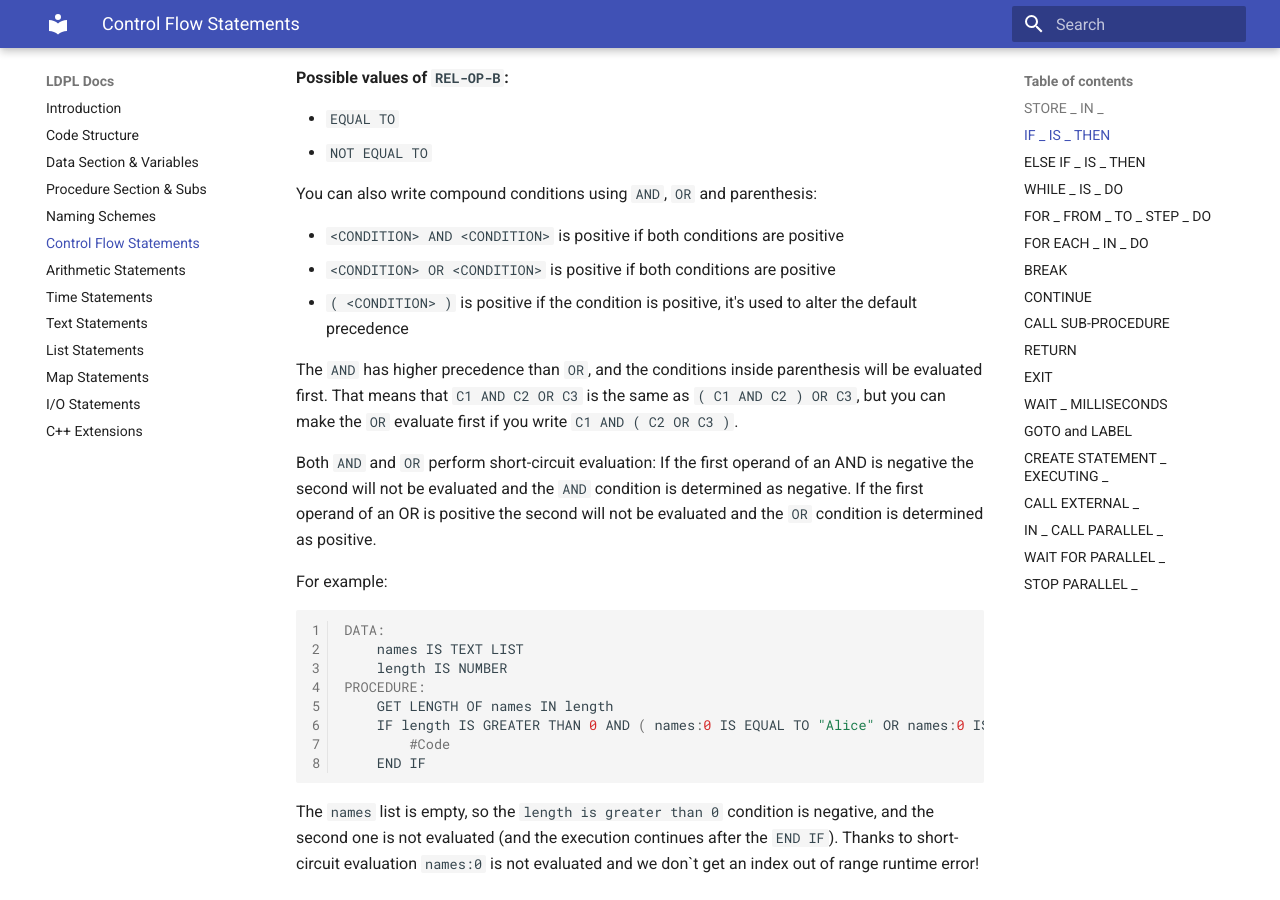
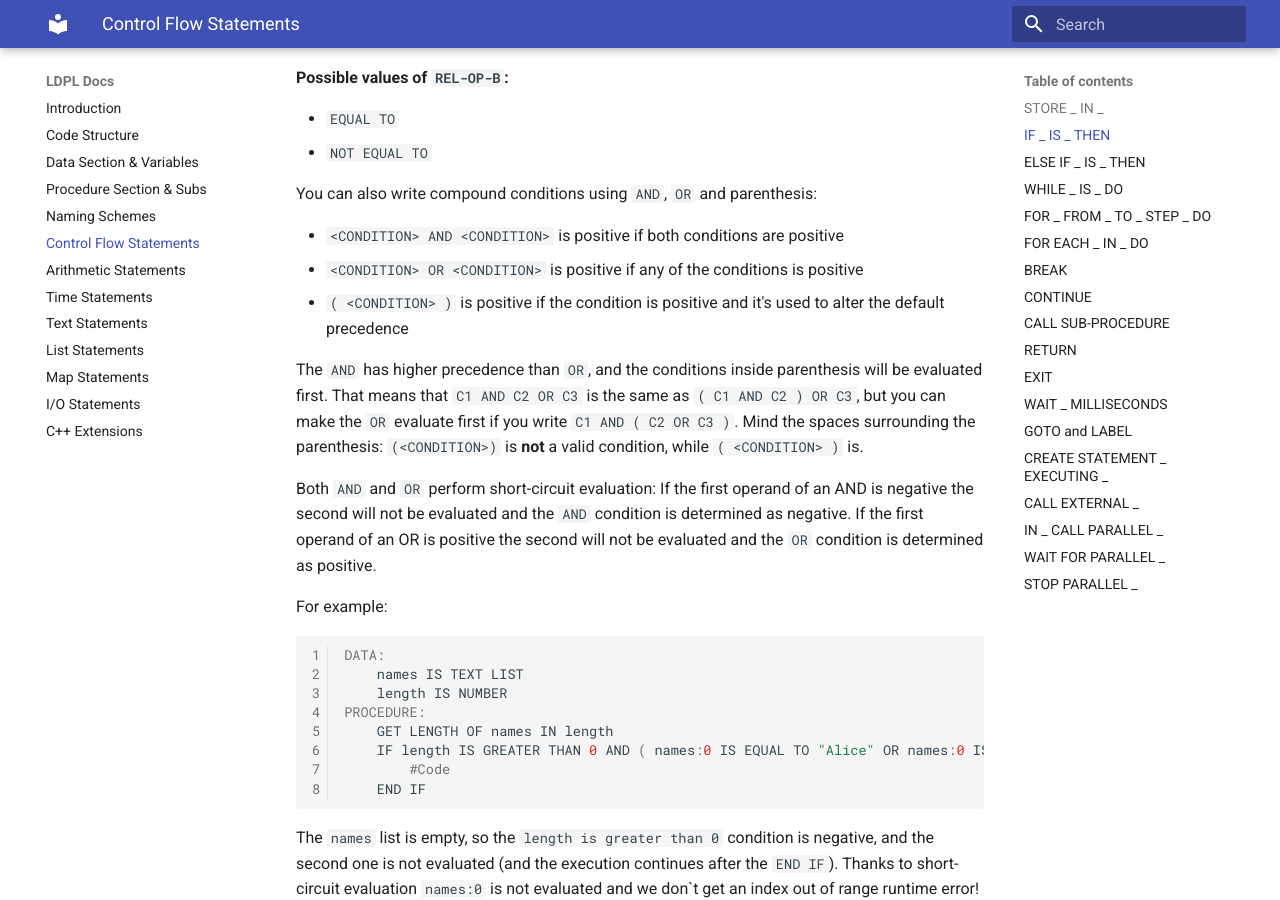
Before and after one commit to Lartu/ldpl, an MkDocs documentation site: the page built from docs/flow.md, in a window 1280 px wide and 900 px high, scrolled down 2201 px. Built offline with MkDocs 1.6.1 and Material for MkDocs 9.7.7, drawn with Linux system fonts in a browser that asks for light colours.

Commit message:
Fixed OR and ( ) documentation

```diff
--- a/docs/flow.md
+++ b/docs/flow.md
@@ -96,10 +96,11 @@ The first value must always be a scalar value, you **cannot** check if, for exam
 You can also write compound conditions using `AND`, `OR` and parenthesis:
 
 * `<CONDITION> AND <CONDITION>` is positive if both conditions are positive
-* `<CONDITION> OR <CONDITION>` is positive if both conditions are positive
-* `( <CONDITION> )` is positive if the condition is positive, it's used to alter the default precedence
+* `<CONDITION> OR <CONDITION>` is positive if any of the conditions is positive
+* `( <CONDITION> )` is positive if the condition is positive and it's used to alter the default precedence
 
-The `AND` has higher precedence than `OR`, and the conditions inside parenthesis will be evaluated first. That means that `C1 AND C2 OR C3` is the same as `( C1 AND C2 ) OR C3`, but you can make the `OR` evaluate first if you write `C1 AND ( C2 OR C3 )`.
+The `AND` has higher precedence than `OR`, and the conditions inside parenthesis will be evaluated first. That means that `C1 AND C2 OR C3` is the same as `( C1 AND C2 ) OR C3`, but you can make the `OR` evaluate first if you write `C1 AND ( C2 OR C3 )`. Mind the spaces surrounding the parenthesis: `(<CONDITION>)` is **not** a
+valid condition, while `( <CONDITION> )` is.
 
 Both `AND` and `OR` perform short-circuit evaluation: If the first operand of an AND is negative the second will not be evaluated and the `AND` condition is determined as negative. If the first operand of an OR is positive the second will not be evaluated and the `OR` condition is determined as positive.
 
```
